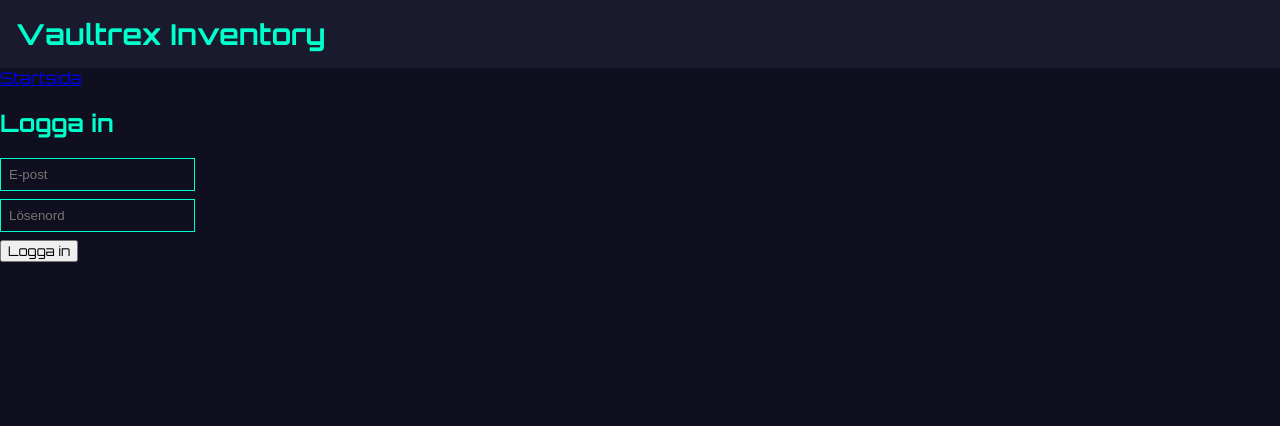
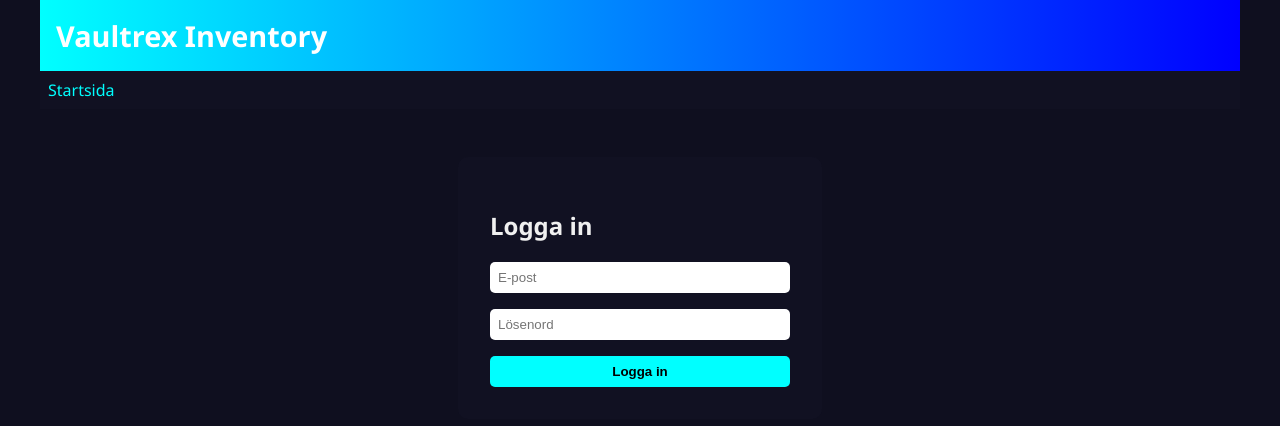
Before and after one commit to FooxxyyDev/vaultrex-frontend, a React (Vite) app: page / in a window 1280 px wide. Shown: the top 426 px of the page. Built offline with nearby package versions, Linux system fonts and the light colour scheme.

Commit message:
Update App.css

```diff
--- a/src/App.css
+++ b/src/App.css
@@ -1,65 +1,98 @@
-body {
+body, html {
   margin: 0;
-  font-family: 'Orbitron', sans-serif;
-  background-color: #0f0f1f;
-  color: #00ffcc;
+  padding: 0;
+  font-family: 'Segoe UI', sans-serif;
+  background: #0f0f1f;
+  color: #f0f0f0;
 }
 
-.app-container {
-  display: flex;
-  flex-direction: column;
-  min-height: 100vh;
+.app {
+  max-width: 1200px;
+  margin: 0 auto;
 }
 
-header {
-  background-color: #1a1a2e;
+.header {
+  background: linear-gradient(90deg, #0ff, #00f);
   padding: 1rem;
   display: flex;
   justify-content: space-between;
   align-items: center;
 }
 
-header h1 {
+.header h1 {
   margin: 0;
   font-size: 1.8rem;
+  color: #fff;
 }
 
-nav button {
-  background-color: #0f0f1f;
-  border: 1px solid #00ffcc;
-  color: #00ffcc;
+.logout-btn {
+  background: #ff0066;
+  border: none;
+  color: #fff;
   padding: 0.5rem 1rem;
-  margin-left: 0.5rem;
   cursor: pointer;
-  transition: 0.2s;
+  font-weight: bold;
+  border-radius: 5px;
 }
 
-nav button:hover {
-  background-color: #00ffcc;
-  color: #0f0f1f;
+.nav {
+  display: flex;
+  background: #111122;
+  padding: 0.5rem;
 }
 
-main {
-  flex: 1;
-  padding: 2rem;
+.nav a {
+  color: #0ff;
+  margin-right: 1rem;
+  text-decoration: none;
 }
 
-.tab-content {
-  background-color: #1a1a2e;
-  padding: 2rem;
-  border-radius: 12px;
-  box-shadow: 0 0 10px #00ffcc;
+.nav a:hover {
+  color: #fff;
 }
 
-input {
-  display: block;
-  margin: 0.5rem 0;
-  padding: 0.5rem;
-  background-color: #0f0f1f;
-  border: 1px solid #00ffcc;
-  color: #00ffcc;
+.home, .inventory, .scanner {
+  padding: 1rem;
 }
 
-button {
-  font-family: 'Orbitron', sans-serif;
+.login-form {
+  display: flex;
+  flex-direction: column;
+  max-width: 300px;
+  margin: 2rem auto;
+  background: #111122;
+  padding: 2rem;
+  border-radius: 10px;
 }
+
+.login-form input {
+  margin-bottom: 1rem;
+  padding: 0.5rem;
+  border-radius: 5px;
+  border: none;
+}
+
+.login-form button {
+  background: #0ff;
+  border: none;
+  padding: 0.5rem;
+  border-radius: 5px;
+  font-weight: bold;
+  cursor: pointer;
+}
+
+table {
+  width: 100%;
+  border-collapse: collapse;
+  margin-top: 1rem;
+}
+
+table th, table td {
+  border: 1px solid #0ff;
+  padding: 0.5rem;
+  text-align: left;
+}
+
+table th {
+  background: #001122;
+}
```
